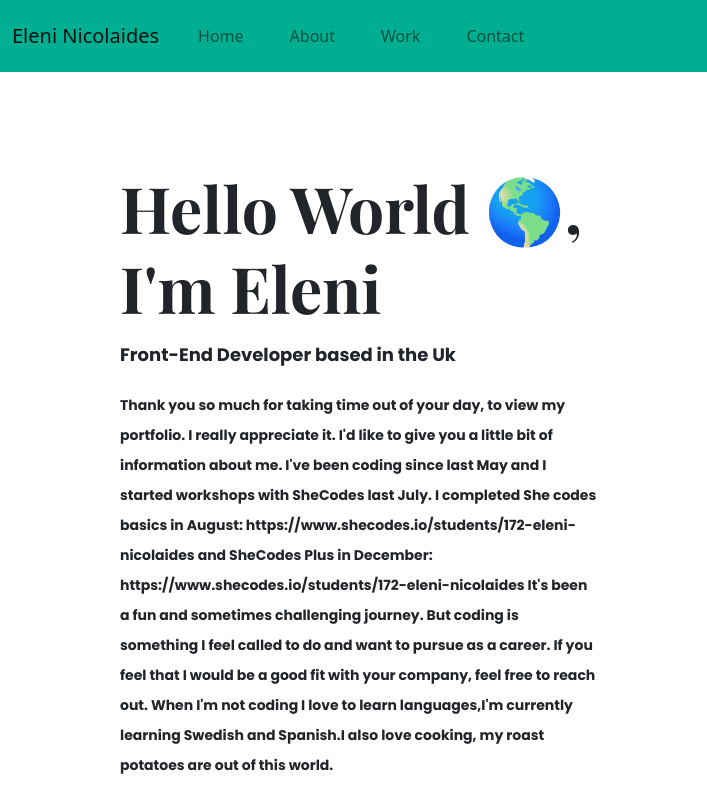
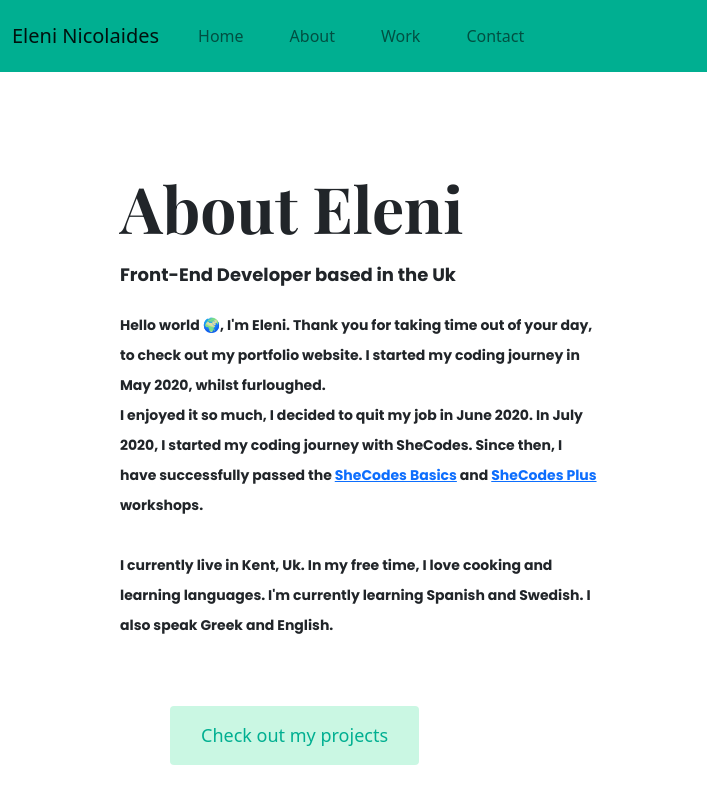
Before and after one commit to elenilearnscode/portfolio-project, a plain HTML site: page about.html in a window 1280 px wide. Shown: the top 800 px of the page, 0-707 px from the left. Drawn offline with nearby package versions, Linux system fonts and the light colour scheme.

Commit message:
Made final changes to about, index and work
Made final changes to about, index and work.html.

```diff
--- a/about.html
+++ b/about.html
@@ -47,25 +47,23 @@
 			</div>
 		</div>
 	</nav>
+
 	<div class="content-container container">
 		<div class="row mt-5">
 			<div class="col-lg-6">
 				<div class="content">
-					<h1>Hello World 🌎, I'm Eleni</h1>
+					<h1>About Eleni</h1>
 					<h2 class="mt-3 mb-4">Front-End Developer based in the Uk</h2>
 					<p class="mb-3">
-						Thank you so much for taking time out of your day, to view my portfolio. I really appreciate it.
-						I'd like to give you a little bit of information about me.
-						I've been coding since last May and I started workshops with SheCodes last July. I completed She
-						codes basics in August:
-						https://www.shecodes.io/students/172-eleni-nicolaides and SheCodes Plus in December:
-						https://www.shecodes.io/students/172-eleni-nicolaides
-						It's been a fun and sometimes challenging journey. But coding is something I feel called to do
-						and want to pursue as a
-						career. If you feel that I would be a good fit with your company, feel free to reach out.
-						When I'm not coding I love to learn languages,I'm currently learning Swedish and Spanish.I also
-						love cooking, my roast
-						potatoes are out of this world.
+					 Hello world 🌍, I'm Eleni. Thank you for taking time out of your day, to check out my portfolio website.
+					 I started my coding journey in May 2020, whilst furloughed.
+					<br />
+					I enjoyed it so much, I decided to quit my job in June 2020. In July 2020, I started my coding journey with SheCodes. Since then, I have successfully passed the
+					<a href="https://www.shecodes.io/students/172-eleni-nicolaides" target="_blank" title="SheCodes Profile">SheCodes Basics</a> and
+					<a href="https://www.shecodes.io/students/244-eleni-nicolaides" target="_blank" title="SheCodes Profile">SheCodes Plus</a> workshops.
+                    <br />
+					<br />
+					I currently live in Kent, Uk. In my free time, I love cooking and learning languages. I'm currently learning Spanish and Swedish. I also speak Greek and English.
 					</p>
 					<a href="/work.html" class="btn btn-branding">Check out my projects</a>
 				</div>
```
Also changed, not shown: index.html (+3 -2 lines), work.html (+1 -1 lines).
